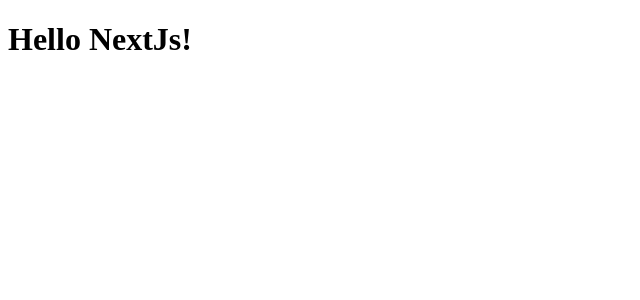
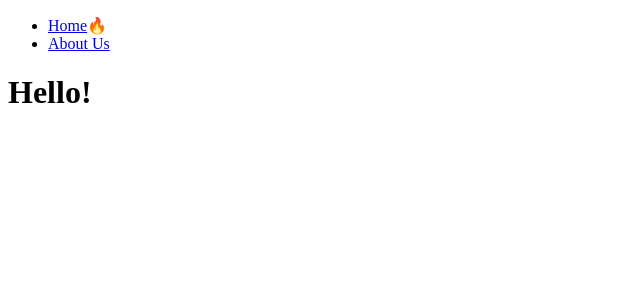
Before and after one commit to summermong/next-start, a Next.js app: page / in a window 1280 px wide. Shown: the top 300 px of the page, without its empty margins (0-640 px from the left). Built offline with nearby package versions, Linux system fonts and the light colour scheme.

Commit message:
#2.2 Navigation 적용

```diff
--- a/app/not-found.tsx
+++ b/app/not-found.tsx
@@ -1,3 +1,5 @@
+import Navigation from '../components/navigation';
+
 export default function NotFound() {
-  return <h1>Not found!</h1>;
+  return;
 }
--- a/app/page.tsx
+++ b/app/page.tsx
@@ -1,3 +1,10 @@
+import Navigation from '../components/navigation';
+
 export default function Page() {
-  return <h1>Hello NextJs!</h1>;
+  return (
+    <div>
+      <Navigation />
+      <h1>Hello!</h1>
+    </div>
+  );
 }
--- /dev/null
+++ b/components/navigation.tsx
@@ -0,0 +1,22 @@
+'use client';
+
+import Link from 'next/link';
+import { usePathname } from 'next/navigation';
+
+export default function Navigation() {
+  const path = usePathname();
+
+  return (
+    <nav>
+      <ul>
+        <li>
+          <Link href="/">Home</Link>
+          {path === '/' ? '🔥' : ''}
+        </li>
+        <li>
+          <Link href="/about-us">About Us</Link>
+        </li>
+      </ul>
+    </nav>
+  );
+}
```
Also changed, not shown: app/about-us/page.tsx (+8 -1 lines), tsconfig.json (+15 -4 lines).
